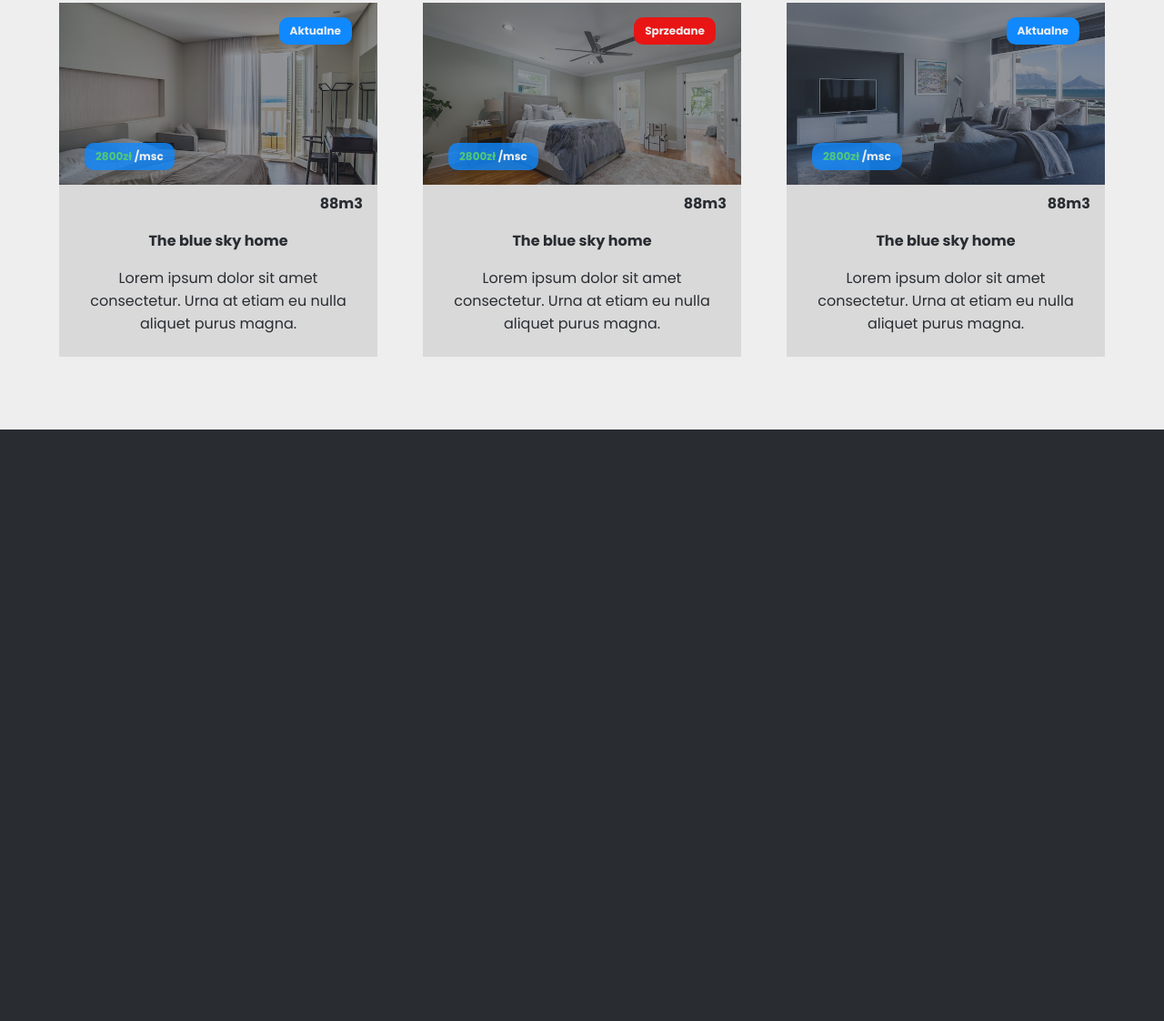
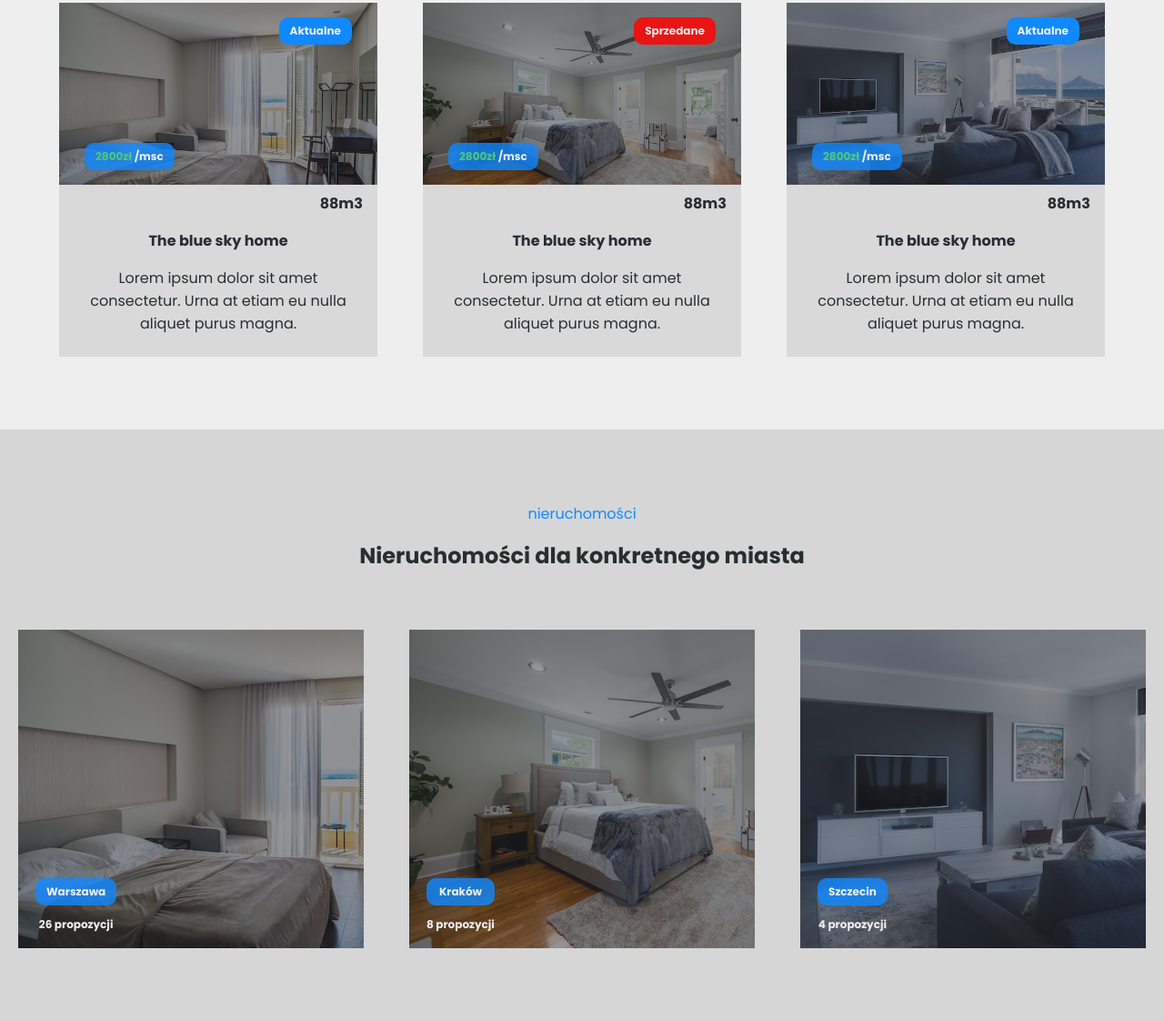
Before and after one commit to Antolek138/Kh, a plain HTML site: page index.html in a window 1280 px wide. Shown: the part 1259-2381 px from the top of the page at 91% size. Before the commit the page ends 1731 px from the top, so only its background shows below. Drawn offline with nearby package versions, Linux system fonts and the light colour scheme.

Commit message:
added-section-house

```diff
--- a/index.html
+++ b/index.html
@@ -123,6 +123,38 @@
 
         </section>
 
+        <section class="house padding">
+
+            <div class="section-heading">
+                <p class="section-heading--text">nieruchomości</p>
+                <h3 class="section-heading--title">Nieruchomości dla konkretnego miasta</h3>
+            </div>
+
+            <div class="house__cards">
+
+                <div class="house__card house__card--one">
+                    <div class="house__text-box">
+                        <p class="house__location">Warszawa</p>
+                        <p class="house__suggestions">26 propozycji</p>
+                    </div>
+                </div>
+                <div class="house__card house__card--two">
+                    <div class="house__text-box">
+                        <p class="house__location">Kraków</p>
+                        <p class="house__suggestions">8 propozycji</p>
+                    </div>
+                </div>
+                <div class="house__card house__card--three">
+                    <div class="house__text-box">
+                        <p class="house__location">Szczecin</p>
+                        <p class="house__suggestions">4 propozycji</p>
+                    </div>
+                </div>
+
+            </div>
+
+        </section>
+
     </main>
 
 </body>
--- a/sass/_colors.scss
+++ b/sass/_colors.scss
@@ -11,6 +11,7 @@ $darkTwo: #1473cf;
 $red: #e91414;
 $green: #50c878;
 $gray: #d9d9d9;
+$grayTwo: #d6d6d6;
 $heroBlue: rgb(16, 137, 255, 0.8);
 $heroOne: rgb(35, 55, 77, 0.6);
 $heroTwo: rgb(41, 45, 50, 0.5);
--- a/sass/main.scss
+++ b/sass/main.scss
@@ -294,6 +294,65 @@ body {
 	}
 }
 
+.house{
+	background-color: c.$grayTwo;
+
+	&__cards{
+		display: flex;
+		justify-content: center;
+		align-items: center;
+		flex-direction: column;
+		gap: 50px;
+		margin-top: 4em;
+	}
+
+	&__card{
+		position: relative;
+		height: 250px;
+		width: 280px;
+		background-size: cover;
+
+		&::after{
+			content:'';
+			position: absolute;
+			top: 0;
+			left: 0;
+			width: 100%;
+			height: 100%;
+			background-color: c.$heroTwo;
+		}
+
+		&--one{
+			background-image: url('../img/roomOne.jpg');
+		}
+
+		&--two{
+			background-image: url('../img/roomTwo.jpg');
+		}
+
+		&--three{
+			background-image: url('../img/roomThree.jpg');
+		}
+	}
+
+	&__text-box{
+		position: absolute;
+		bottom: 5%;
+		left: 5%;
+		font-size: 1.2rem;
+		font-weight: bold;
+		text-align: center;
+		z-index: 1;
+	}
+
+	&__location{
+		margin-bottom: 1em;
+		padding: 0.5em 1em;
+		border-radius: 10px;
+		background-color: c.$heroBlue;
+	}
+}
+
 @media (min-width: 576px) {
 	.nav {
 		padding: 1em 2em;
@@ -363,6 +422,13 @@ body {
 	}
 
 	.property{
+		&__cards{
+			flex-wrap: wrap;
+			flex-direction: row;
+		}
+	}
+
+	.house{
 		&__cards{
 			flex-wrap: wrap;
 			flex-direction: row;
@@ -480,4 +546,13 @@ body {
 			width: 350px;
 		}
 	}
+
+	.house{
+		width: 100%;
+
+		&__card{
+			height: 350px;
+			width: 380px;
+		}
+	}
 }
```
Also changed, not shown: css/main.css, 1 other file.
